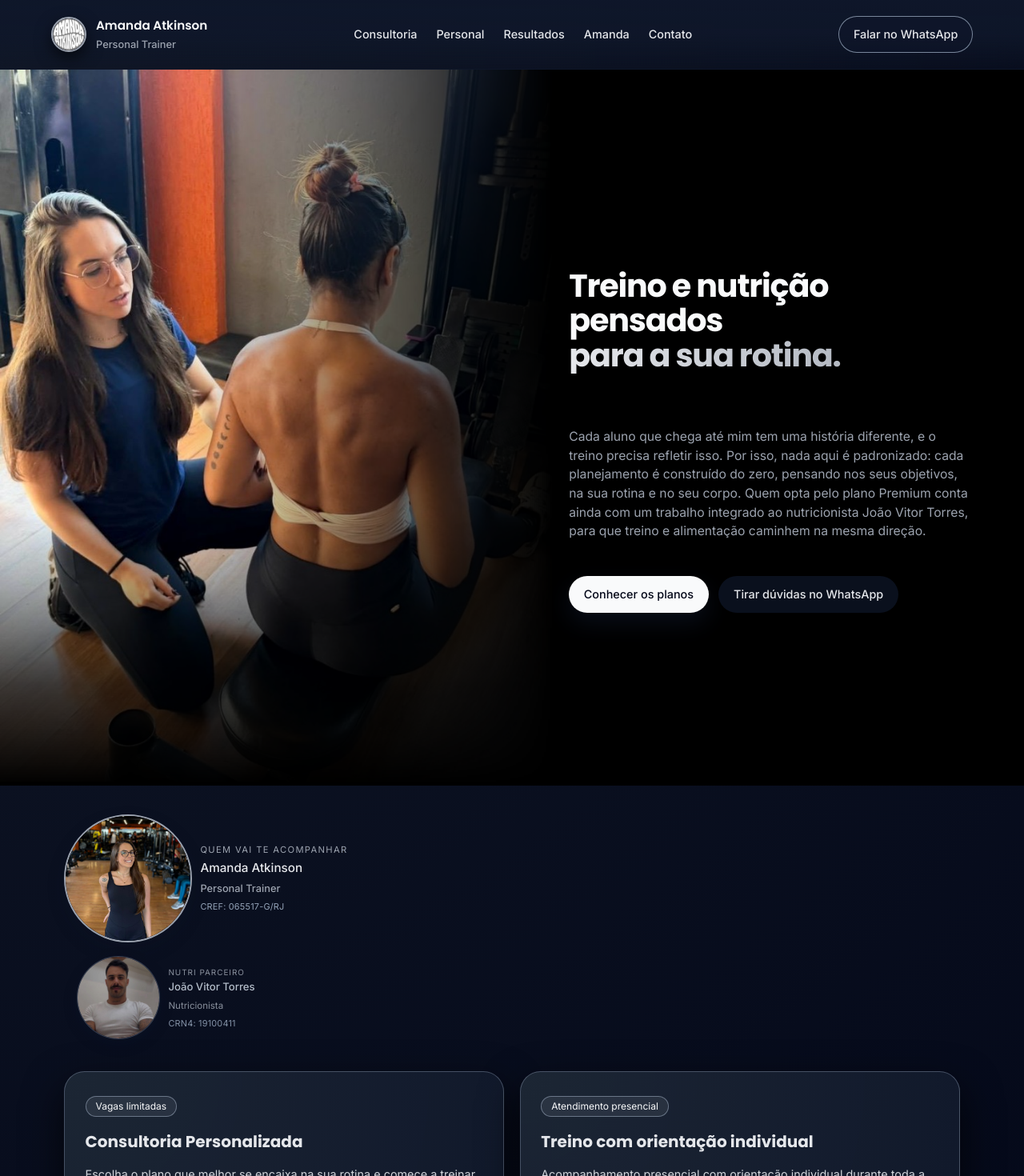
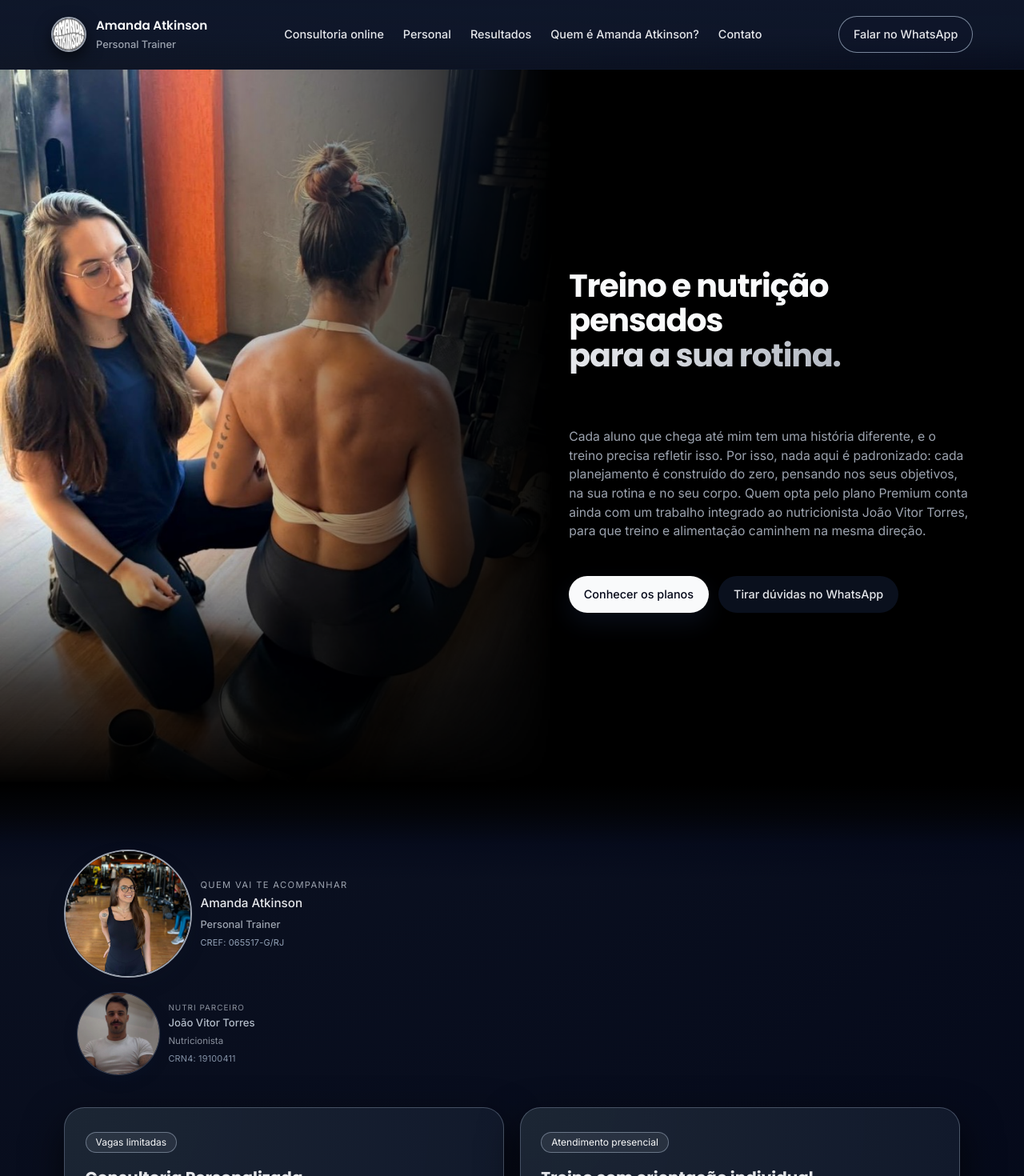
Before and after one commit to annamayatk/landing-page-amanda, a React (Vite) app: page / in a window 1280 px wide. Shown: the top 1470 px of the page at 80% size. Built offline with nearby package versions, Linux system fonts and the light colour scheme.

Commit message:
feat: degrada o hero no navy e atualiza os textos do menu
O menu passa a Consultoria online e Quem é Amanda Atkinson, o presencial fala só sozinha, e o corte preto/azul-marinho vira degradê.

Co-authored-by: Cursor <cursoragent@cursor.com>

```diff
--- a/src/App.css
+++ b/src/App.css
@@ -381,9 +381,25 @@ h6,
   background: #000;
 }
 
+.hero-section-fade {
+  width: 100%;
+  height: 7.5rem;
+  margin-top: -1px;
+  background: linear-gradient(
+    to bottom,
+    #000 0%,
+    rgba(0, 0, 0, 0.72) 28%,
+    rgba(2, 6, 23, 0.45) 62%,
+    transparent 100%
+  );
+  pointer-events: none;
+}
+
 .hero-team-band {
+  position: relative;
+  z-index: 1;
   width: min(1120px, calc(100% - 10vw));
-  margin: 2.25rem auto 0;
+  margin: -2.4rem auto 0;
 }
 
 .hero-team-intro {
@@ -1345,9 +1361,13 @@ h6,
     background: transparent;
   }
 
+  .hero-section-fade {
+    height: 6.25rem;
+  }
+
   .hero-team-band {
     width: calc(100% - 3rem);
-    margin: 1.75rem auto 0;
+    margin: -1.5rem auto 0;
   }
 
   .hero-cards {
--- a/src/components/Header.tsx
+++ b/src/components/Header.tsx
@@ -5,10 +5,10 @@ import logoAmanda from '../assets/logo-amanda.png'
 
 const drawerLinks = [
   { to: '/', label: 'Início' },
-  { to: '/consultoria', label: 'Consultoria' },
+  { to: '/consultoria', label: 'Consultoria online' },
   { to: '/atendimento-presencial', label: 'Personal' },
   { to: '/#resultados', label: 'Resultados' },
-  { to: '/#amanda', label: 'Amanda' },
+  { to: '/#amanda', label: 'Quem é Amanda Atkinson?' },
   { to: '/#contato', label: 'Contato' },
 ] as const
 
@@ -121,10 +121,10 @@ export function Header() {
         </Link>
 
         <nav className="nav" aria-label="Principal">
-          <Link to="/consultoria">Consultoria</Link>
+          <Link to="/consultoria">Consultoria online</Link>
           <Link to="/atendimento-presencial">Personal</Link>
           <Link to="/#resultados">Resultados</Link>
-          <Link to="/#amanda">Amanda</Link>
+          <Link to="/#amanda">Quem é Amanda Atkinson?</Link>
           <Link to="/#contato">Contato</Link>
         </nav>
 
--- a/src/pages/Home.tsx
+++ b/src/pages/Home.tsx
@@ -113,6 +113,8 @@ export function Home() {
               </div>
             </div>
           </div>
+
+          <div className="hero-section-fade" aria-hidden="true" />
 
           <div className="hero-team-band scroll-reveal">
             <div className="hero-team-intro">
--- a/src/pages/Presencial.tsx
+++ b/src/pages/Presencial.tsx
@@ -97,7 +97,7 @@ export function Presencial() {
             <p>
               Treinamento com acompanhamento presencial, com orientação
               individual durante toda a execução dos exercícios. Escolha a
-              frequência e o formato: sozinha(o) ou em dupla.
+              frequência e o formato: sozinha ou em dupla.
             </p>
           </div>
 
```
